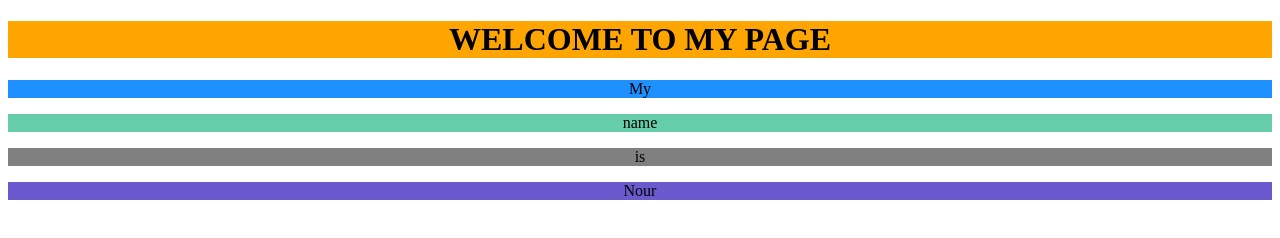
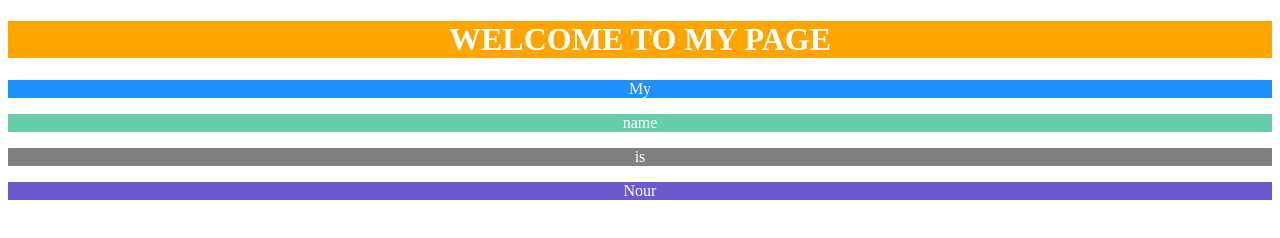
Before and after one commit to Nour-Benmohamed/NourBenmohamed.me, a plain HTML site: page index.html in a window 1280 px wide. Drawn offline with Linux system fonts and the light colour scheme.

Commit message:
changed text color

```diff
--- a/index.html
+++ b/index.html
@@ -5,11 +5,11 @@
 </head>
 <body>
 
-<h1 style="background-color: Orange; text-align:center">WELCOME TO MY PAGE</h1>
-<p style="background-color: dodgerblue; text-align:center">My</p>
-<p style="background-color: mediumaquamarine; text-align:center"> name</p>
-<p style="background-color: gray; text-align:center">is </p>
-<p style="background-color: slateblue; text-align:center">Nour </p>
+<h1 style="background-color: Orange; text-align:center; color: white">WELCOME TO MY PAGE</h1>
+<p style="background-color: dodgerblue; text-align:center; color:white">My</p>
+<p style="background-color: mediumaquamarine; text-align:center; color:white"> name</p>
+<p style="background-color: gray; text-align:center; color: white">is </p>
+<p style="background-color: slateblue; text-align:center; color:white">Nour </p>
 <p style="background-color: violet; text-align:center"> </p>
 
 </body>
```
